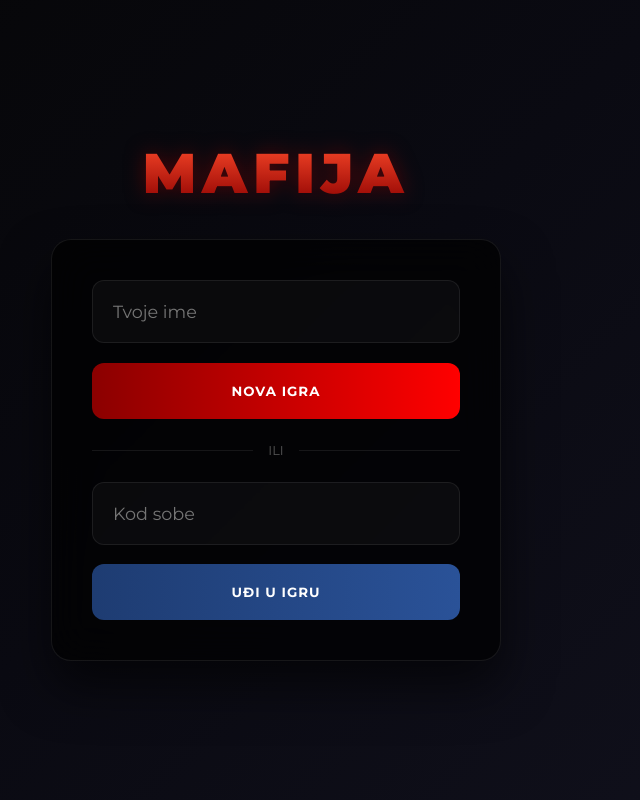
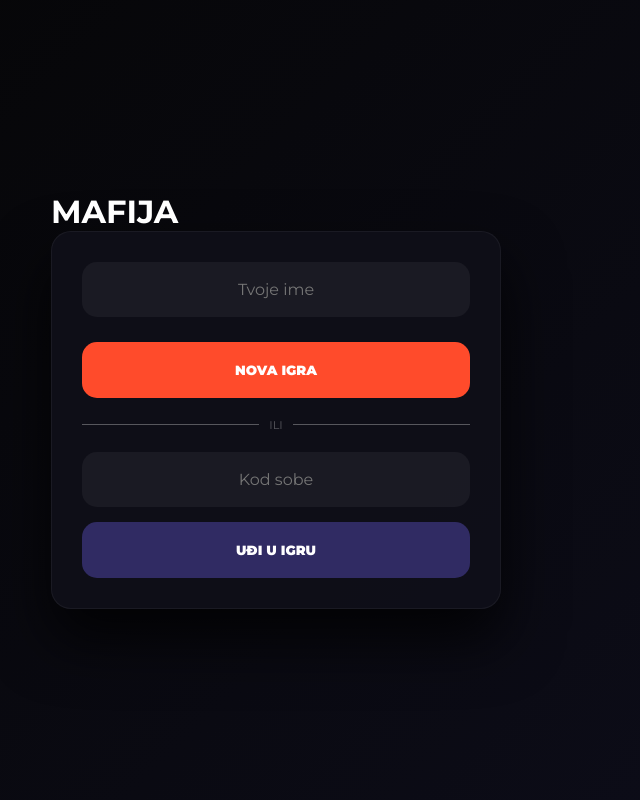
Before and after one commit to MafijaApp/MafijaApp, a website: page public/index.html in a window 1280 px wide. Shown: the whole page, without its empty margins (364-1004 px from the left). Drawn offline with nearby package versions, Linux system fonts and the light colour scheme; no server answers.

Commit message:
Update style.css

```diff
--- a/public/style.css
+++ b/public/style.css
@@ -1,117 +1,60 @@
 :root {
-    /* Tamniji, ozbiljniji gradijent */
-    --bg-gradient: linear-gradient(135deg, #050505 0%, #0a0a12 50%, #11111d 100%);
-    --btn-primary: linear-gradient(to right, #8b0000, #ff0000); /* Crvena kao krv */
-    --btn-secondary: linear-gradient(to right, #1e3c72, #2a5298);
-    --card-bg: rgba(0, 0, 0, 0.7);
-    --glass-border: rgba(255, 255, 255, 0.08);
-    --white: #e0e0e0;
+    --bg-gradient: linear-gradient(135deg, #050505 0%, #0d0d1a 100%);
+    --card-bg: rgba(15, 15, 25, 0.95);
+    --primary: #ff4b2b;
     --radius: 20px;
 }
 
-* {
-    box-sizing: border-box;
-    margin: 0;
-    padding: 0;
-    font-family: 'Montserrat', sans-serif;
-}
+* { box-sizing: border-box; margin: 0; padding: 0; font-family: 'Montserrat', sans-serif; }
 
-body {
-    background: var(--bg-gradient);
-    min-height: 100vh;
-    display: flex;
-    justify-content: center;
-    align-items: center;
-    color: var(--white);
-}
+body { background: var(--bg-gradient); min-height: 100vh; display: flex; justify-content: center; align-items: center; color: white; padding: 20px; }
 
-.logo {
-    font-size: 3.5rem;
-    font-weight: 900;
-    text-align: center;
-    margin-bottom: 2rem;
-    background: linear-gradient(to bottom, #ff4b2b 0%, #8b0000 100%);
-    -webkit-background-clip: text;
-    -webkit-text-fill-color: transparent;
-    letter-spacing: 6px;
-    filter: drop-shadow(0 0 10px rgba(139, 0, 0, 0.5));
-}
+.screen { width: 100%; max-width: 450px; animation: fadeIn 0.4s ease; }
+
+@keyframes fadeIn { from { opacity: 0; transform: translateY(10px); } to { opacity: 1; transform: translateY(0); } }
 
 .main-card, .settings-card {
     background: var(--card-bg);
-    backdrop-filter: blur(20px);
-    border: 1px solid var(--glass-border);
+    border: 1px solid rgba(255, 255, 255, 0.05);
     border-radius: var(--radius);
-    padding: 2.5rem;
-    width: 100%;
-    max-width: 450px;
-    box-shadow: 0 25px 50px rgba(0,0,0,0.6);
+    padding: 30px;
+    box-shadow: 0 30px 60px rgba(0,0,0,0.8);
+    text-align: center;
 }
 
-input[type="text"] {
-    width: 100%;
-    padding: 20px;
-    border-radius: 12px;
-    border: 1px solid var(--glass-border);
-    background: rgba(255, 255, 255, 0.03);
-    color: white;
-    font-size: 1.1rem;
-    margin-bottom: 1.2rem;
-    outline: none;
-}
-
-.primary-btn, .secondary-btn, .start-btn {
-    width: 100%;
-    padding: 20px;
-    border: none;
-    border-radius: 12px;
-    color: white;
-    font-weight: 700;
-    text-transform: uppercase;
-    letter-spacing: 1px;
-    cursor: pointer;
-    transition: 0.3s;
-}
-
-.primary-btn { background: var(--btn-primary); }
-.secondary-btn { background: var(--btn-secondary); }
-.start-btn { background: #27ae60; margin-top: 15px; }
-
-.divider-container {
-    display: flex;
-    align-items: center;
-    margin: 1.5rem 0;
-}
-
-.divider-line { flex: 1; height: 1px; background: var(--glass-border); }
-.divider-text { margin: 0 15px; font-size: 0.8rem; color: #555; }
-
-/* Kontrolna tabla za hosta */
-.admin-player-row {
+/* Fix za Stepper Redove */
+.control-row {
     display: flex;
     justify-content: space-between;
     align-items: center;
-    background: rgba(255, 255, 255, 0.05);
+    background: rgba(255, 255, 255, 0.03);
     padding: 15px 20px;
-    margin-bottom: 10px;
-    border-radius: 12px;
-    border: 1px solid var(--glass-border);
+    border-radius: 15px;
+    margin-bottom: 12px;
 }
 
-.kick-btn {
-    background: #c0392b;
-    color: white;
-    border: none;
-    padding: 8px 15px;
-    border-radius: 8px;
-    font-weight: bold;
-    cursor: pointer;
+.role-name { font-weight: 700; letter-spacing: 1px; font-size: 0.9rem; }
+
+.stepper { display: flex; align-items: center; background: #000; border-radius: 10px; padding: 4px; }
+.stepper button { width: 35px; height: 35px; border: none; background: #1a1a1a; color: white; border-radius: 8px; cursor: pointer; font-size: 1.2rem; }
+.stepper input { width: 40px; border: none; background: transparent; color: var(--primary); text-align: center; font-size: 1.2rem; font-weight: 900; }
+
+.primary-btn, .start-btn {
+    background: var(--primary); color: white; border: none; padding: 20px; width: 100%;
+    border-radius: 15px; font-weight: 800; cursor: pointer; margin-top: 10px;
 }
 
-.role-reveal-card {
-    text-align: center;
-    padding: 40px;
-    border: 2px solid #8b0000;
-    border-radius: var(--radius);
-    background: rgba(139, 0, 0, 0.1);
+.secondary-btn { background: #302b63; color: white; border: none; padding: 20px; width: 100%; border-radius: 15px; font-weight: 800; }
+
+input[type="text"] { width: 100%; padding: 18px; border-radius: 15px; border: none; background: rgba(255,255,255,0.05); color: white; margin-bottom: 15px; text-align: center; font-size: 1rem; }
+
+.divider-container { display: flex; align-items: center; margin: 20px 0; opacity: 0.3; }
+.divider-line { flex: 1; height: 1px; background: white; }
+.divider-text { margin: 0 10px; font-size: 0.7rem; }
+
+/* Admin lista za hosta */
+.admin-player-row {
+    display: flex; justify-content: space-between; align-items: center;
+    background: rgba(255,255,255,0.05); padding: 12px 15px; border-radius: 12px; margin-bottom: 8px;
 }
+.kick-btn { background: #ff4b2b; border: none; color: white; padding: 6px 12px; border-radius: 6px; font-size: 0.7rem; font-weight: 700; cursor: pointer; }
```
